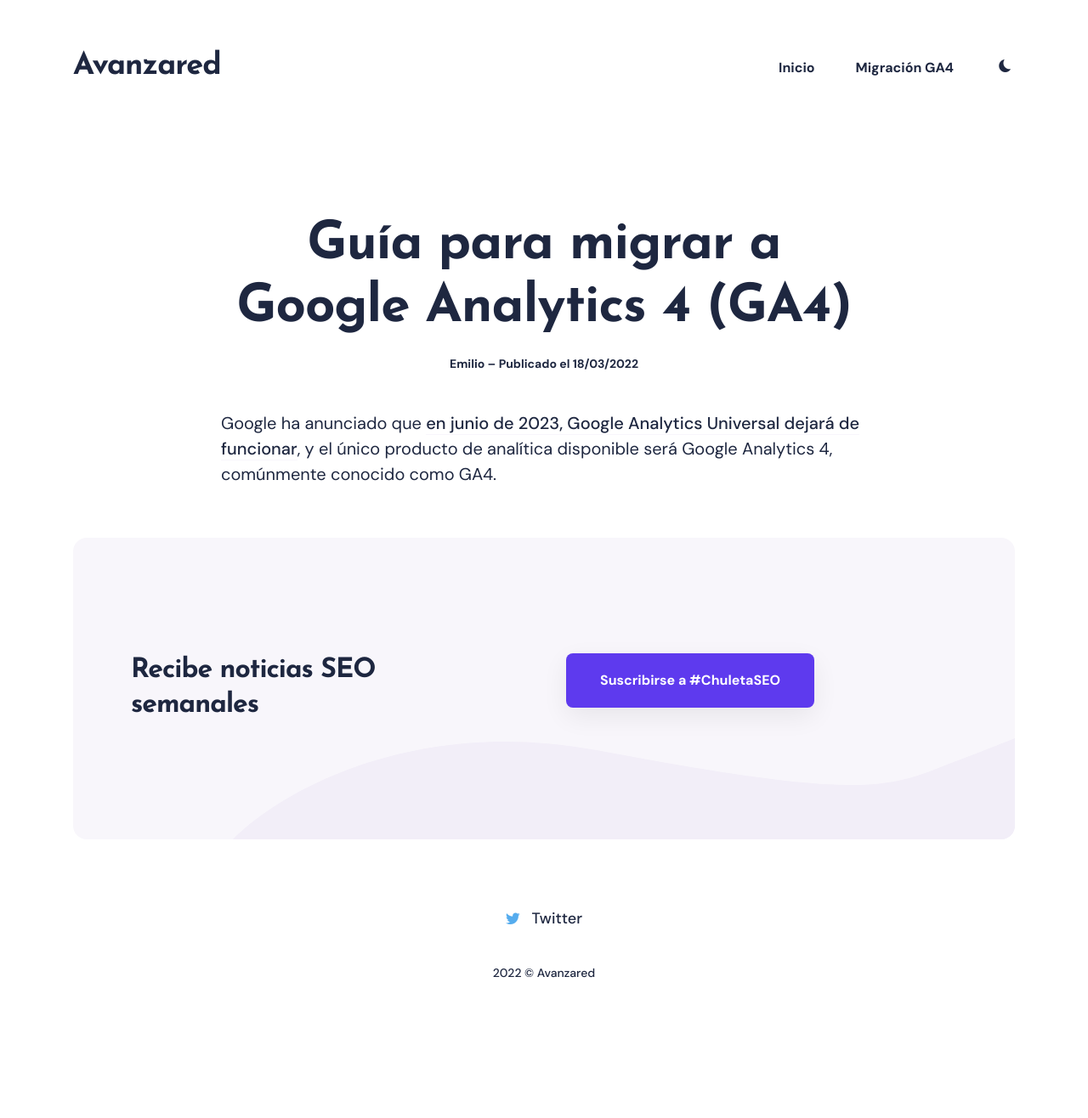
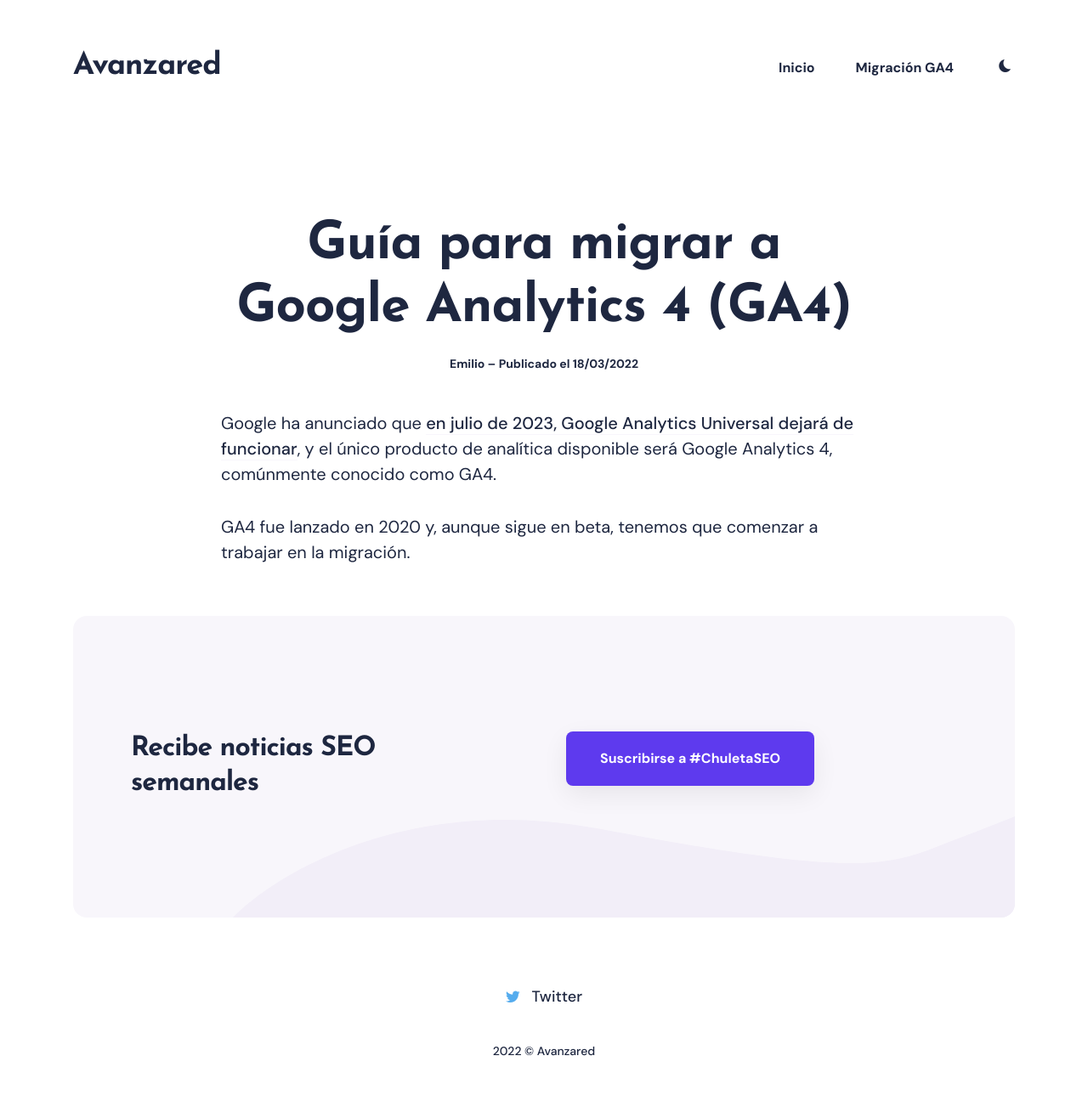
Before and after one commit to Emirodgar/w-avanzared, a Jekyll site: the page built from Google Analytics/google-analytics.md, in a window 1280 px wide. Shown: the whole page at 85% size. Built offline with Jekyll 4.4.1, drawn with Linux system fonts in a browser that asks for light colours; nearby versions of some CDN libraries; before the commit the page ends 1224 px from its top, so only the background shows below that.

Commit message:
Google Analytics/google-analytics.md updated from https://stackedit.io/

```diff
--- a/Google Analytics/google-analytics.md
+++ b/Google Analytics/google-analytics.md
@@ -12,7 +12,9 @@ permalink: google-analytics
 
 ---
 
-Google ha anunciado que [en junio de 2023, Google Analytics Universal dejará de funcionar](https://blog.google/products/marketingplatform/analytics/prepare-for-future-with-google-analytics-4/), y el único producto de analítica disponible será Google Analytics 4, comúnmente conocido como GA4.
+Google ha anunciado que [en julio de 2023, Google Analytics Universal dejará de funcionar](https://blog.google/products/marketingplatform/analytics/prepare-for-future-with-google-analytics-4/), y el único producto de analítica disponible será Google Analytics 4, comúnmente conocido como GA4.
+
+GA4 fue lanzado en 2020 y, aunque sigue en beta, tenemos que comenzar a trabajar en la migración.
 <!--stackedit_data:
-eyJoaXN0b3J5IjpbLTIxMTE0MzAxNTFdfQ==
+eyJoaXN0b3J5IjpbODQxMTgwMzQ5LC0yMTExNDMwMTUxXX0=
 -->
```
